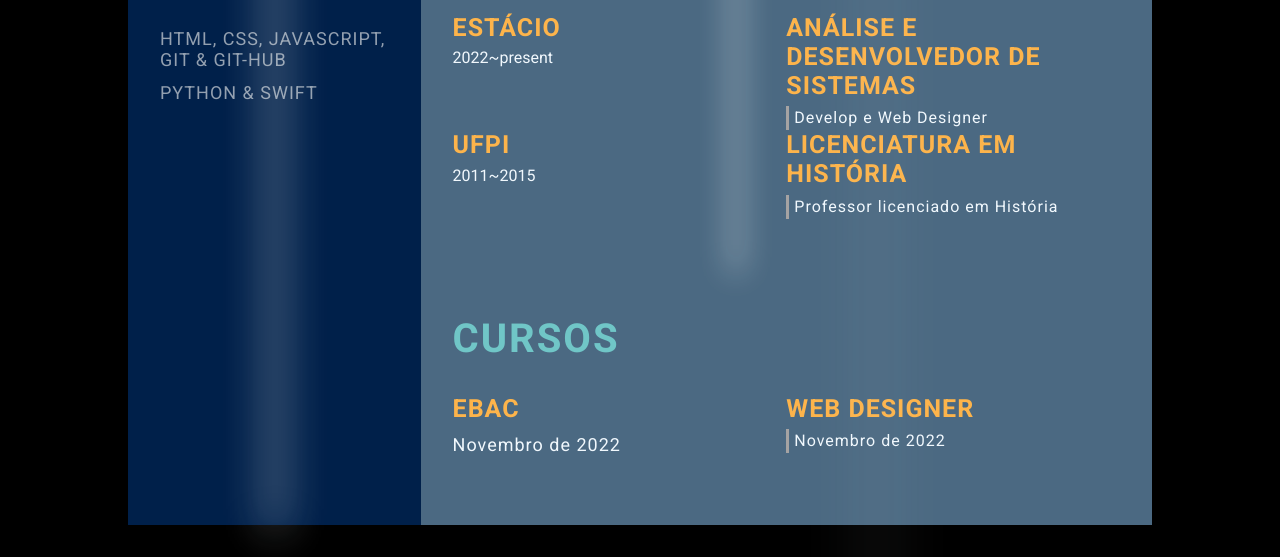
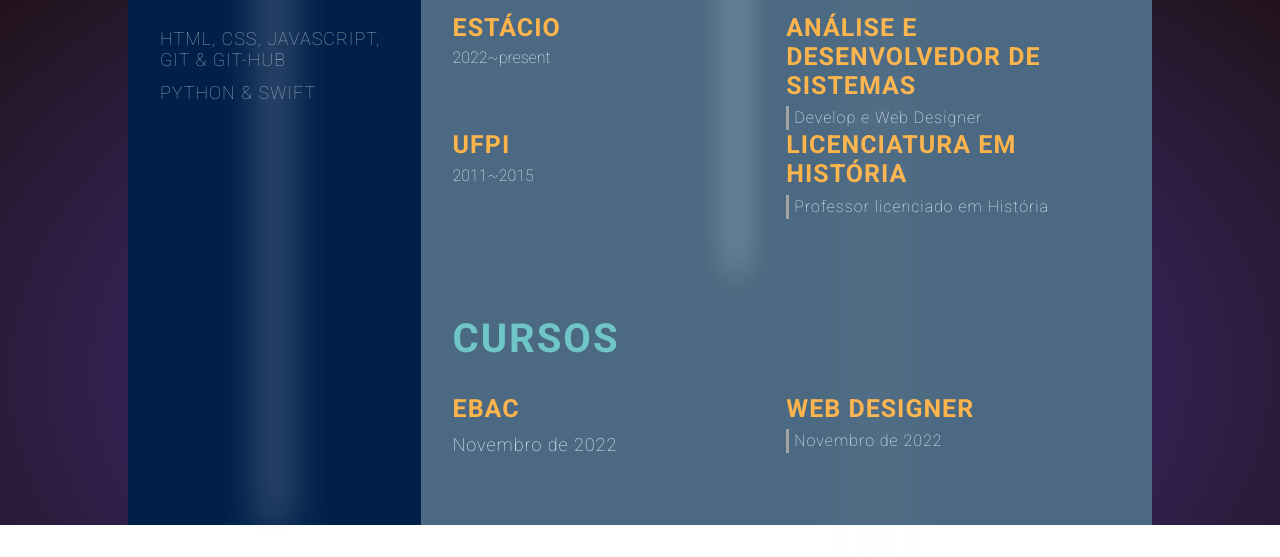
Before and after one commit to Dev-Gabriel-exe/Dev-Gabriel-exe.github.io, a plain HTML site: page index.html in a window 1280 px wide. Shown: the part 874-1431 px from the top of the page. After the commit the page ends 1399 px from the top, so only its background shows below. Drawn offline with Linux system fonts and the light colour scheme.

Commit message:
plano-de-fundo-animado

```diff
--- a/style.css
+++ b/style.css
@@ -7,7 +7,18 @@
 }
 
 body {
-    background-color: #000000;
+    margin: 0;
+    height: 100vh;
+    font-weight: 100;
+    background: radial-gradient(#4939a2, #1f1013);
+    -webkit-overflow-Y: hidden;
+    -moz-overflow-Y: hidden;
+    -o-overflow-Y: hidden;
+    overflow-y: hidden;
+    -webkit-animation: fadeIn 1 1s ease-out;
+    -moz-animation: fadeIn 1 1s ease-out;
+    -o-animation: fadeIn 1 1s ease-out;
+    animation: fadeIn 1 1s ease-out;
 }
 
 .light {
```
